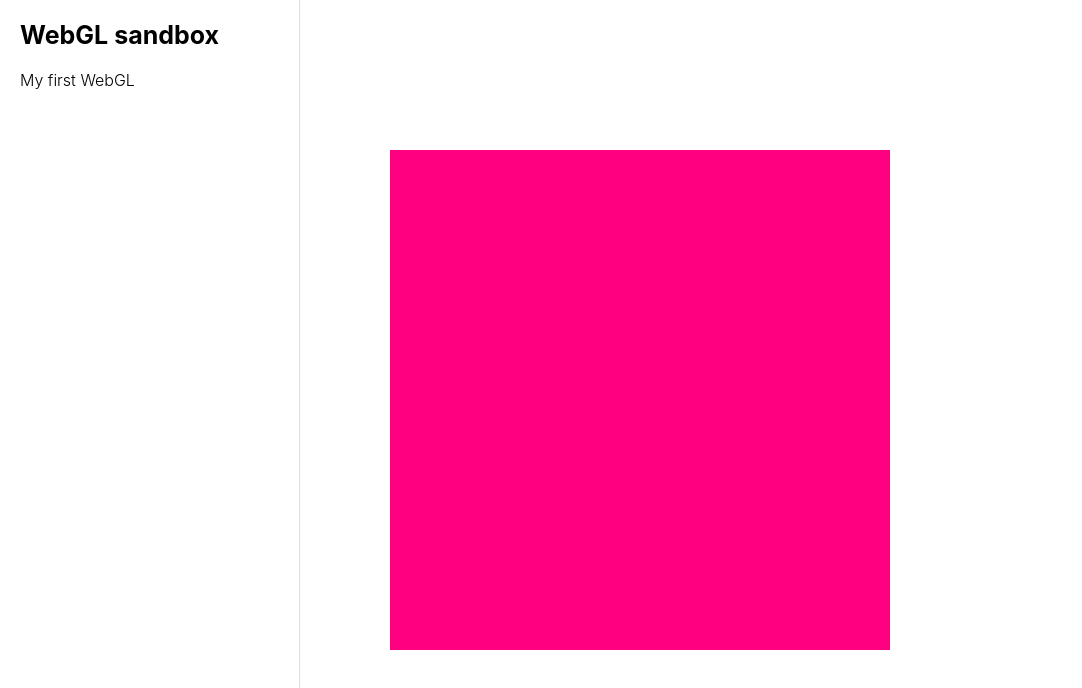
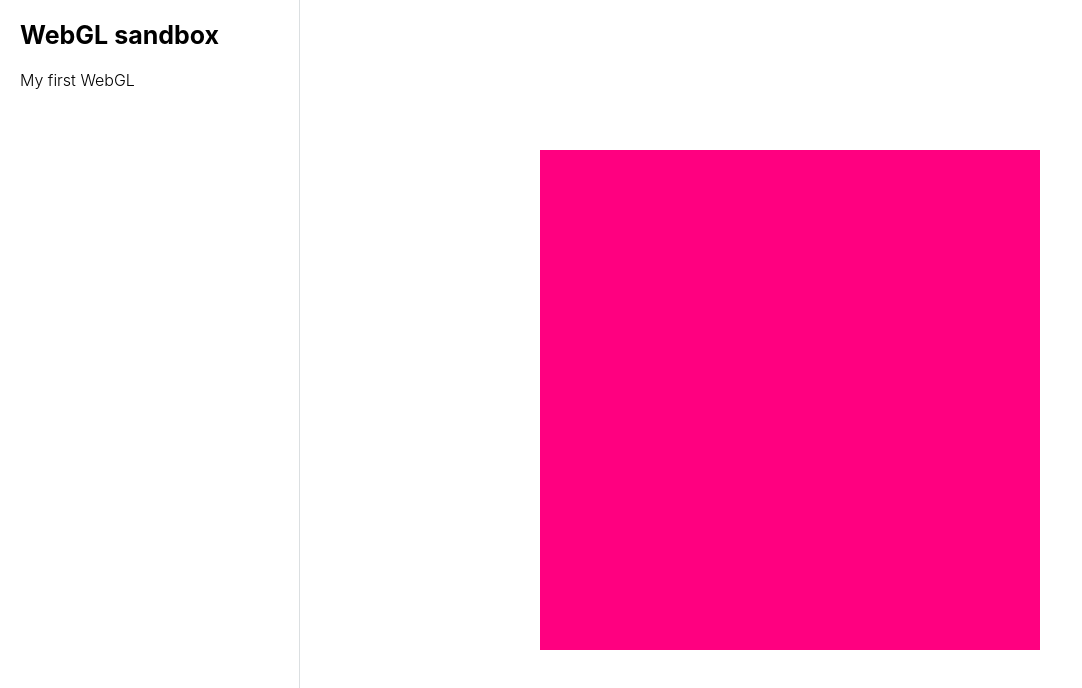
Before and after one commit to FumiyaShibusawa/webgl-sandbox, a Nuxt app: page / in a window 1280 px wide. Shown: the top 688 px of the page, without its empty margins (0-1082 px from the left). Built offline with nearby package versions, Linux system fonts and the light colour scheme.

Commit message:
chore: adjust canvas position

```diff
--- a/layouts/default.vue
+++ b/layouts/default.vue
@@ -58,5 +58,9 @@
       }
     }
   }
+  main {
+    position: relative;
+    flex-grow: 1;
+  }
 }
 </style>
```
